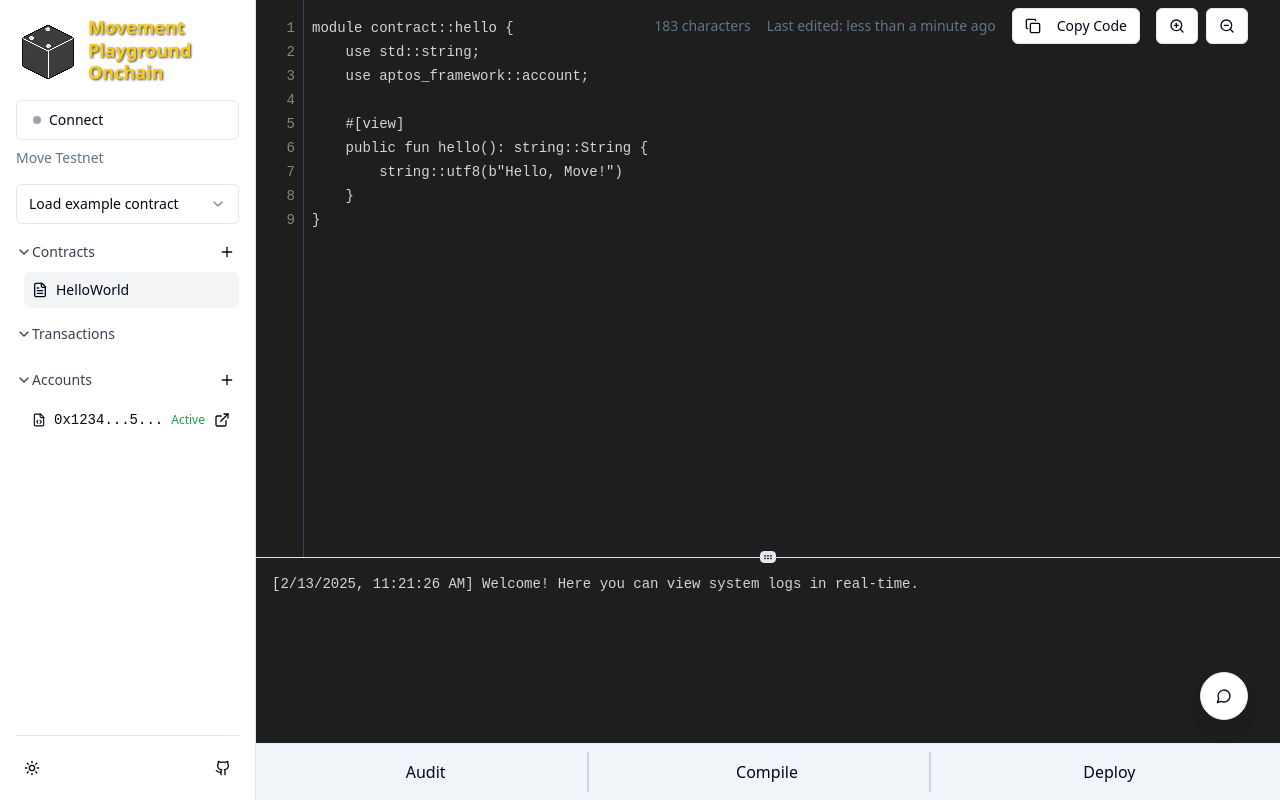
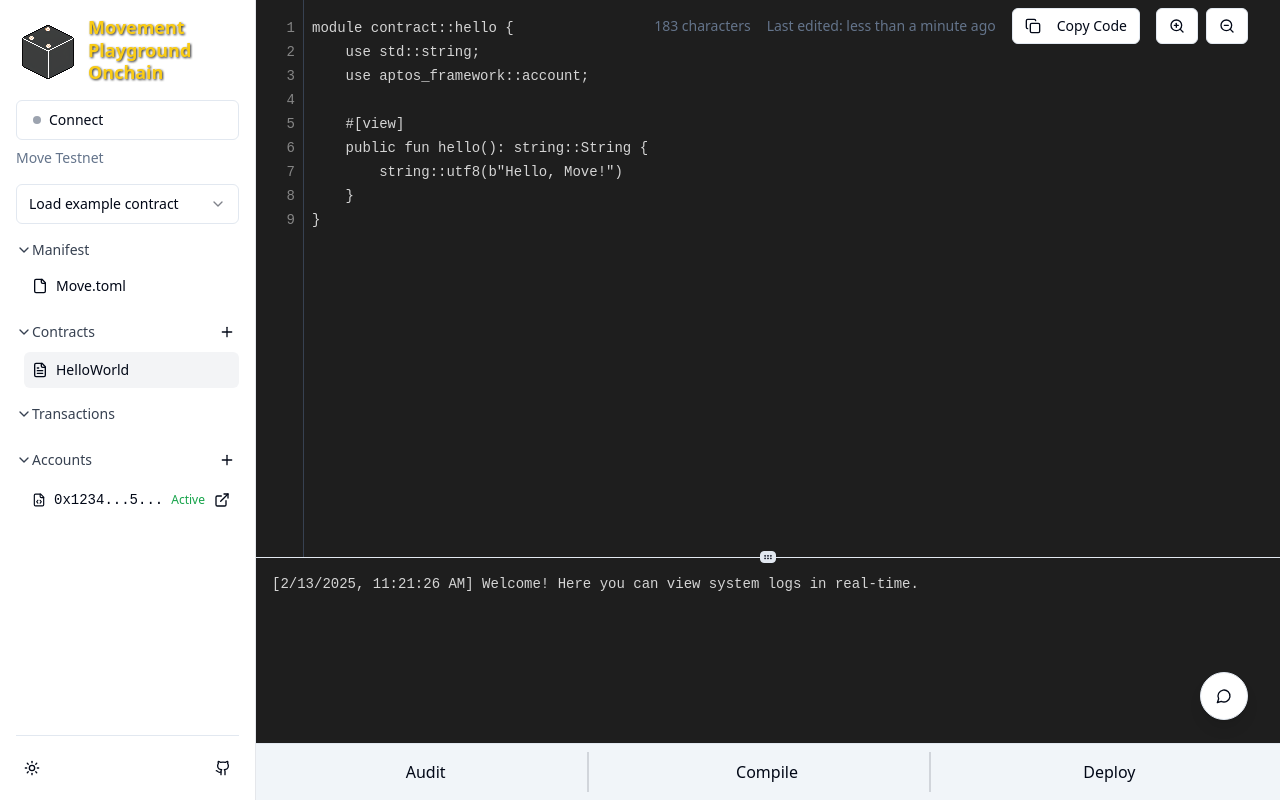
Before and after one commit to jsmaxi/move-playground-onchain, a Next.js app in the folder client/: page / in a window 1280 px wide. Built offline with nearby package versions, Linux system fonts and the light colour scheme.

Commit message:
Add manifest Move.toml file to sidebar

```diff
--- a/client/src/components/Sidebar.tsx
+++ b/client/src/components/Sidebar.tsx
@@ -15,6 +15,7 @@ import {
   Github,
   Sun,
   Moon,
+  File,
 } from "lucide-react";
 import {
   Select,
@@ -77,6 +78,23 @@ export const Sidebar = ({
   const [isAccountsExpanded, setIsAccountsExpanded] = useState(true);
   const [editingId, setEditingId] = useState<string | null>(null);
   const [theme, setTheme] = useState<"light" | "dark">("light");
+  const [isManifestExpanded, setIsManifestExpanded] = useState(true);
+
+  const [manifestContent, setManifestContent] = useState(`[package]
+name = "movement_playground_onchain"
+version = "1.0.0"
+authors = []
+
+[addresses]
+
+[dev-addresses]
+
+[dependencies.AptosFramework]
+git = "https://github.com/aptos-labs/aptos-core.git"
+rev = "mainnet"
+subdir = "aptos-move/framework/aptos-framework"
+
+[dev-dependencies]`);
 
   useEffect(() => {
     const root = window.document.documentElement;
@@ -108,6 +126,17 @@ export const Sidebar = ({
       return theme === "dark" ? "bg-gray-600" : "hover:bg-gray-100";
     } else {
       return theme === "dark" ? "bg-gray-800" : "hover:bg-gray-50";
+    }
+  };
+
+  const handleManifestClick = () => {
+    if (selectedContract) {
+      onContractSelect({
+        ...selectedContract,
+        content: manifestContent,
+        name: "Move.toml",
+        id: "manifest",
+      });
     }
   };
 
@@ -146,6 +175,31 @@ export const Sidebar = ({
       </Select>
 
       <div className="flex flex-col space-y-4 flex-1 overflow-auto">
+        <div>
+          <button
+            onClick={() => setIsManifestExpanded(!isManifestExpanded)}
+            className="flex items-center text-sm font-medium text-gray-700 mb-2"
+          >
+            {isManifestExpanded ? (
+              <ChevronDown size={16} />
+            ) : (
+              <ChevronRight size={16} />
+            )}
+            Manifest
+          </button>
+
+          {isManifestExpanded && (
+            <div
+              className="group relative rounded-md p-2 hover:bg-gray-50 ml-2 cursor-pointer"
+              onClick={handleManifestClick}
+            >
+              <div className="flex items-center gap-2">
+                <File size={16} />
+                <span className="text-sm">Move.toml</span>
+              </div>
+            </div>
+          )}
+        </div>
         <div>
           <div className="flex items-center justify-between mb-2">
             <button
```
